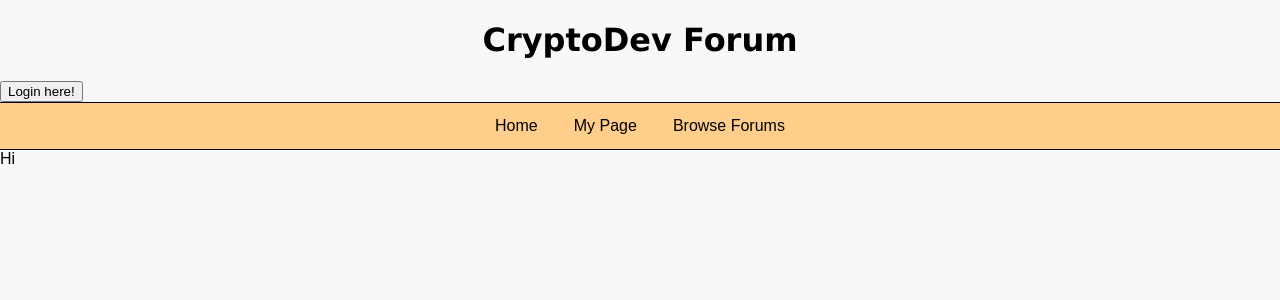
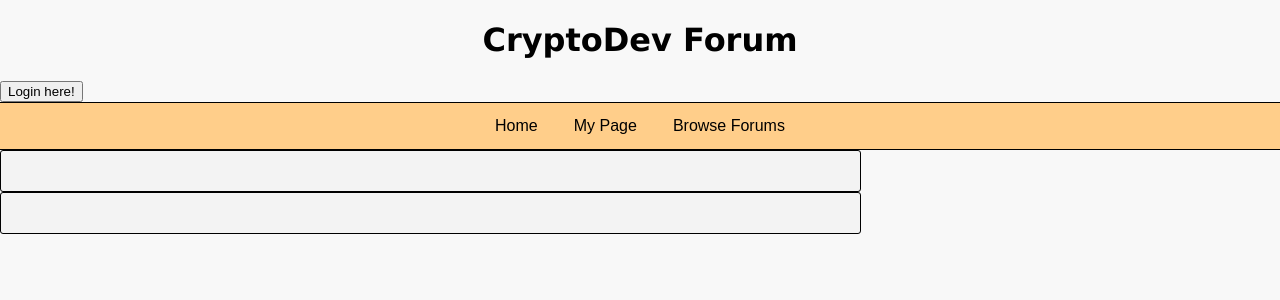
Before and after one commit to babux1/CryptoDev, a React (Create React App) app in the folder client/: page /loginpage in a window 1280 px wide. Shown: the top 300 px of the page. Built offline with nearby package versions, Linux system fonts and the light colour scheme.

Commit message:
fixed the login page

```diff
--- a/client/src/components/LoginPage.js
+++ b/client/src/components/LoginPage.js
@@ -6,11 +6,10 @@ function LoginPage() {
 
     return (
         <div>
-        Hi
-            {/* <form>
-                <input>username</input>
-                <input>password</input>
-            </form> */}
+            <form>
+                <input type = "text"></input>
+                <input type = "text"></input>
+            </form>
         </div>
     )
 }
```
